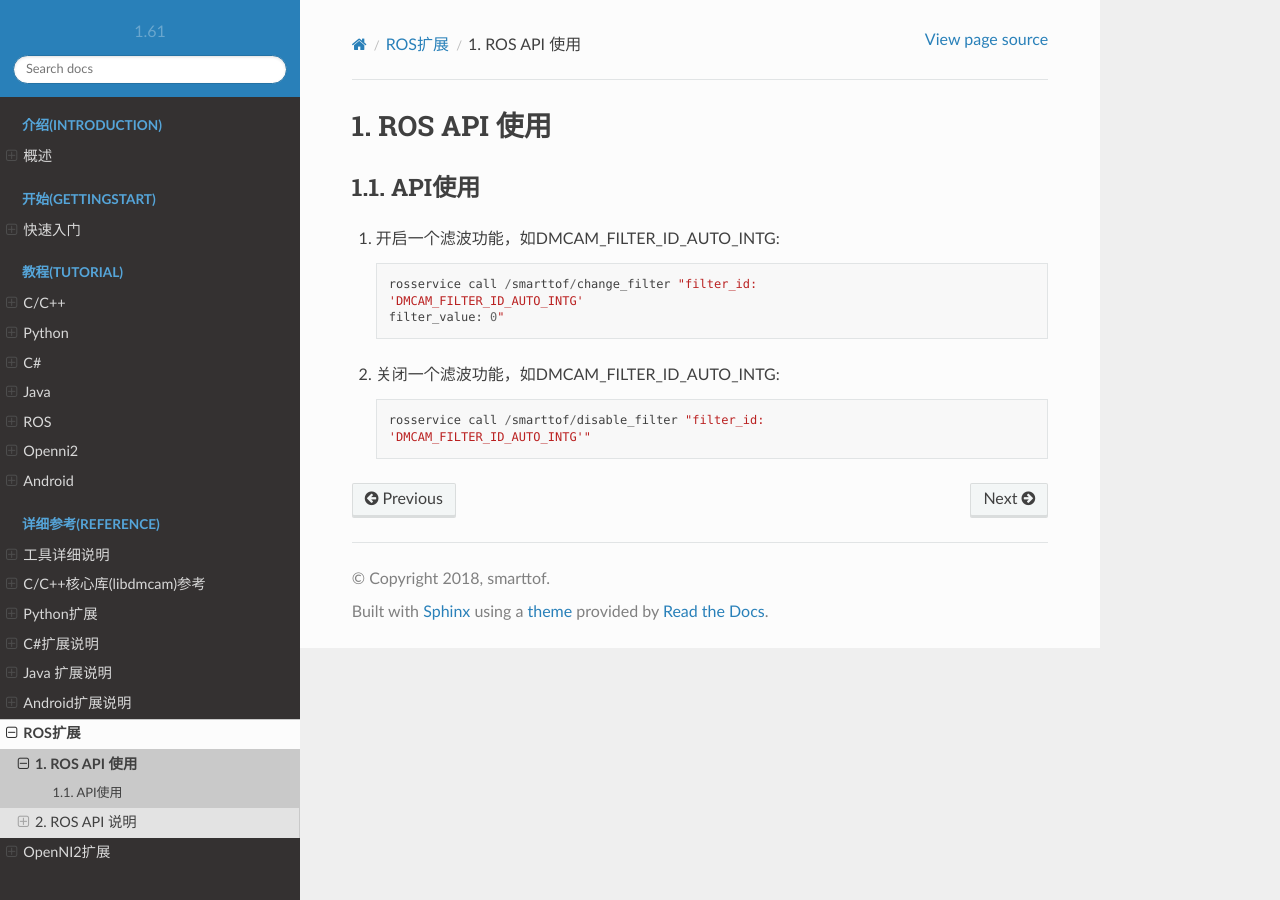
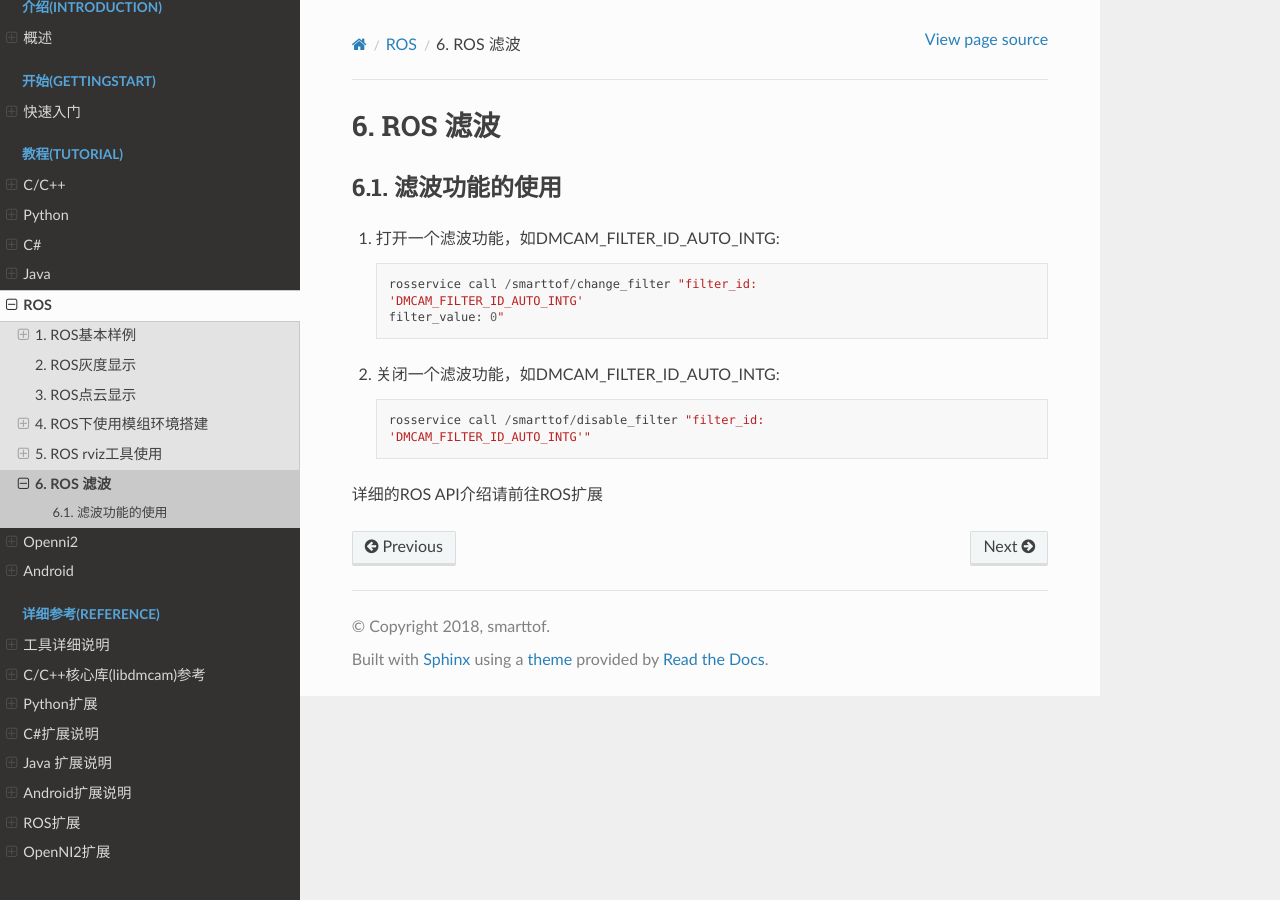
Before and after one commit to smarttofsdk/doctest, a Sphinx documentation site: the page built from source/Tutorial/ROS/apiuse.rst, in a window 1280 px wide. Built offline with Sphinx 7.4.7 and the Read the Docs theme 2.0.0, drawn with Linux system fonts in a browser that asks for light colours.

Commit message:
update ros file

```diff
--- /dev/null
+++ b/source/Reference/ROS/apiIntroduce.rst
@@ -0,0 +1,13 @@
+ROS 设计介绍
+=======================
+
+ROS概述
++++++++++++++++++++
+
+SDK ROS中提供的功能是在ROS的基础上对Dmcam API的封装，当我们调用ROS API的时候，会相应的通过dmcam的api来与模组进行交互。
+
+ROS框架
++++++++++++++++++++
+ROS中的API与dmcam中的API对应关系图如下：
+
+.. image:: imageRos/ROS设计方案中映射关系图.png
--- a/source/Reference/ROS/index.rst
+++ b/source/Reference/ROS/index.rst
@@ -6,5 +6,5 @@ ROS扩展
    :name: tof-Reference
    :numbered:
 
-   apiuse.rst
+   apiIntroduce.rst
    apidescription.rst
--- a/source/Reference/ROS/apiuse.rst
+++ b/source/Tutorial/ROS/apiuse.rst
@@ -1,10 +1,10 @@
-ROS API 使用
+ROS 滤波
 =======================
 
-API使用
+滤波功能的使用
 +++++++++++++++++++
 
-#. 开启一个滤波功能，如DMCAM_FILTER_ID_AUTO_INTG::
+#. 打开一个滤波功能，如DMCAM_FILTER_ID_AUTO_INTG::
 
 	rosservice call /smarttof/change_filter "filter_id:
 	'DMCAM_FILTER_ID_AUTO_INTG'
@@ -14,3 +14,5 @@ API使用
 
 	rosservice call /smarttof/disable_filter "filter_id:
 	'DMCAM_FILTER_ID_AUTO_INTG'"
+
+详细的ROS API介绍请前往ROS扩展
--- a/source/Tutorial/ROS/index.rst
+++ b/source/Tutorial/ROS/index.rst
@@ -16,3 +16,4 @@ ROS包中主要包括了ros系统对smarttof API的封装，
    roscloud.rst
    rosbuild.rst
    rosrviz.rst
+   apiuse.rst
```
Also changed, not shown: source/Reference/ROS/apidescription.rst (+68 -68 lines), source/Reference/ROS/imageRos/ROS设计方案中映射关系图.png (added).
